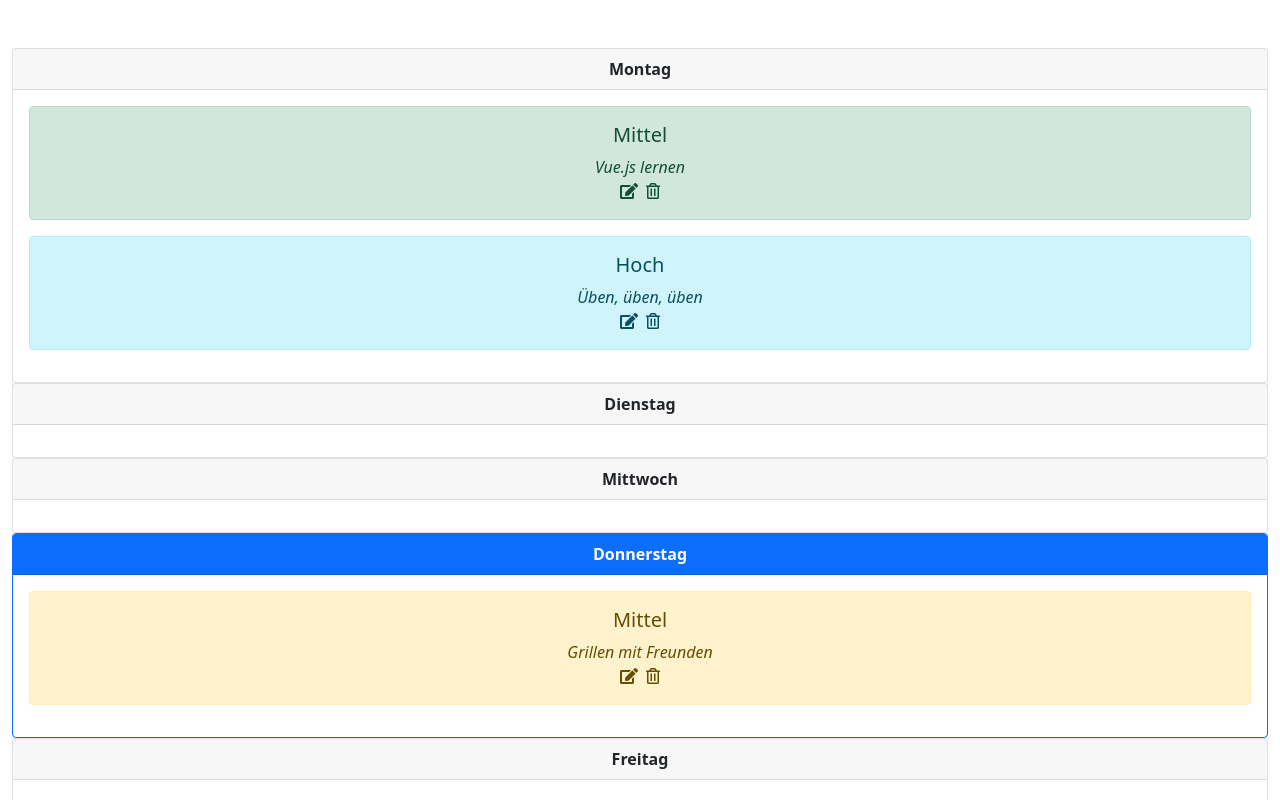
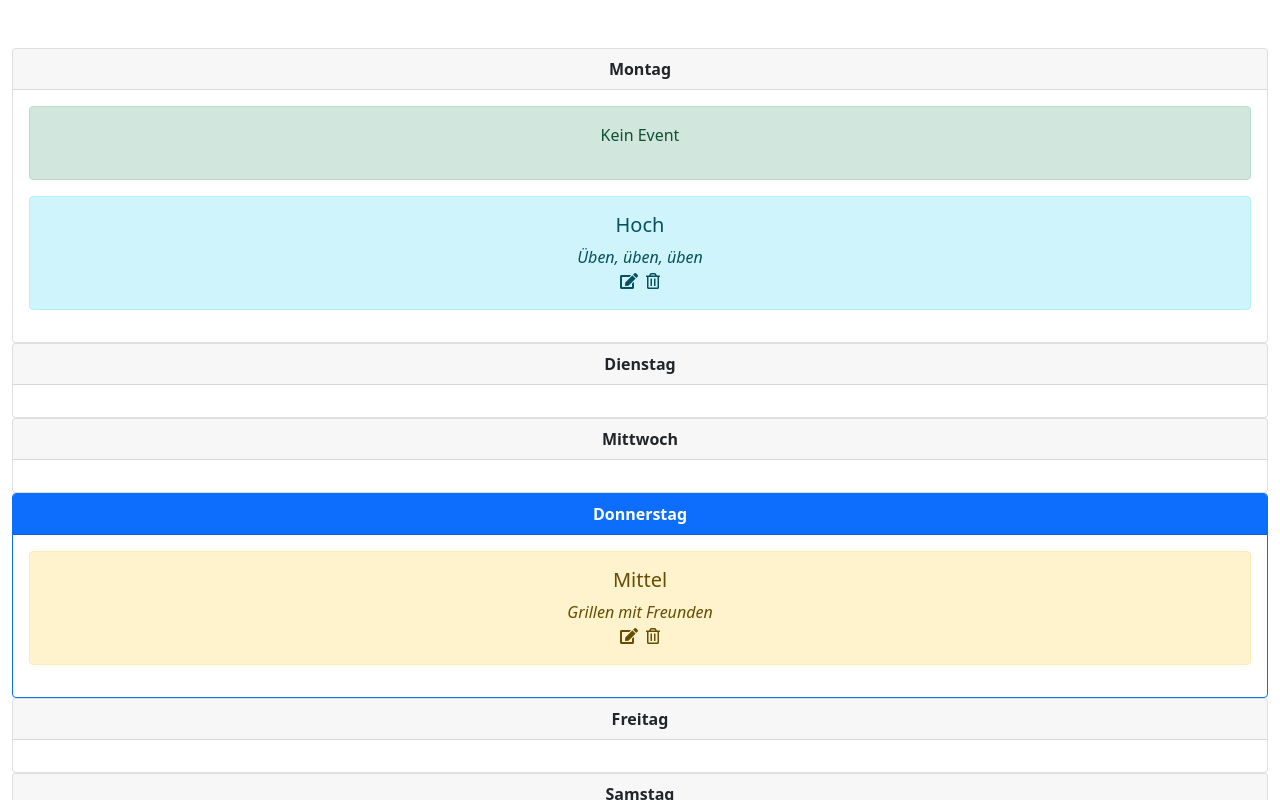
Before and after one commit to timhe375/terminkalender, a Vue app: page / in a window 1280 px wide. Both pictures are taken after a click on the button 629 px from the left and 191 px from the top of the page. Shown: the top 800 px of the page. Built offline with nearby package versions, Linux system fonts and the light colour scheme.

Commit message:
feature: implement editEvent function

```diff
--- a/src/components/CalendarEvent.vue
+++ b/src/components/CalendarEvent.vue
@@ -1,6 +1,7 @@
 <template>
   <div id="calendar-event">
     <div class="alert text-center" :class="alertColor">
+      <div v-if="!event.edit">
         <div>
           <slot name="eventPriority" :priorityDisplayName="priorityDisplayName"
             ><strong>{{ priorityDisplayName }}</strong></slot
@@ -14,8 +15,12 @@
         >
 
         <div>
-        <i class="fas fa-edit me-2" role="button"></i>
+          <i class="fas fa-edit me-2" role="button" @click="editEvent"></i>
           <i class="far fa-trash-alt" role="button" @click="deleteEvent"></i>
+        </div>
+      </div>
+      <div v-else>
+        <p>Kein Event</p>
       </div>
     </div>
   </div>
@@ -49,6 +54,9 @@ export default {
     deleteEvent() {
       Store.mutations.deleteEvent(this.day.id, this.event.title);
     },
+    editEvent() {
+      Store.mutations.editEvent(this.day.id, this.event.title);
+    },
   },
 };
 </script>
--- a/src/store.js
+++ b/src/store.js
@@ -6,6 +6,14 @@ const getters = {
   activeDay: () => state.calendarWeekData.find((day) => day.active),
 };
 const mutations = {
+  editEvent(dayId, eventTitle) {
+    state.calendarWeekData.map((dayObj) => {
+      dayObj.events.map((event) => (event.edit = false));
+    });
+    const dayObj = state.calendarWeekData.find((day) => day.id === dayId);
+    const eventObj = dayObj.events.find((event) => event.title === eventTitle);
+    eventObj.edit = true;
+  },
   deleteEvent(dayId, eventTitle) {
     const dayObj = state.calendarWeekData.find((day) => day.id === dayId);
     const eventIndex = dayObj.events.findIndex(
```
Lines whose indentation alone changed are shown as unchanged.
